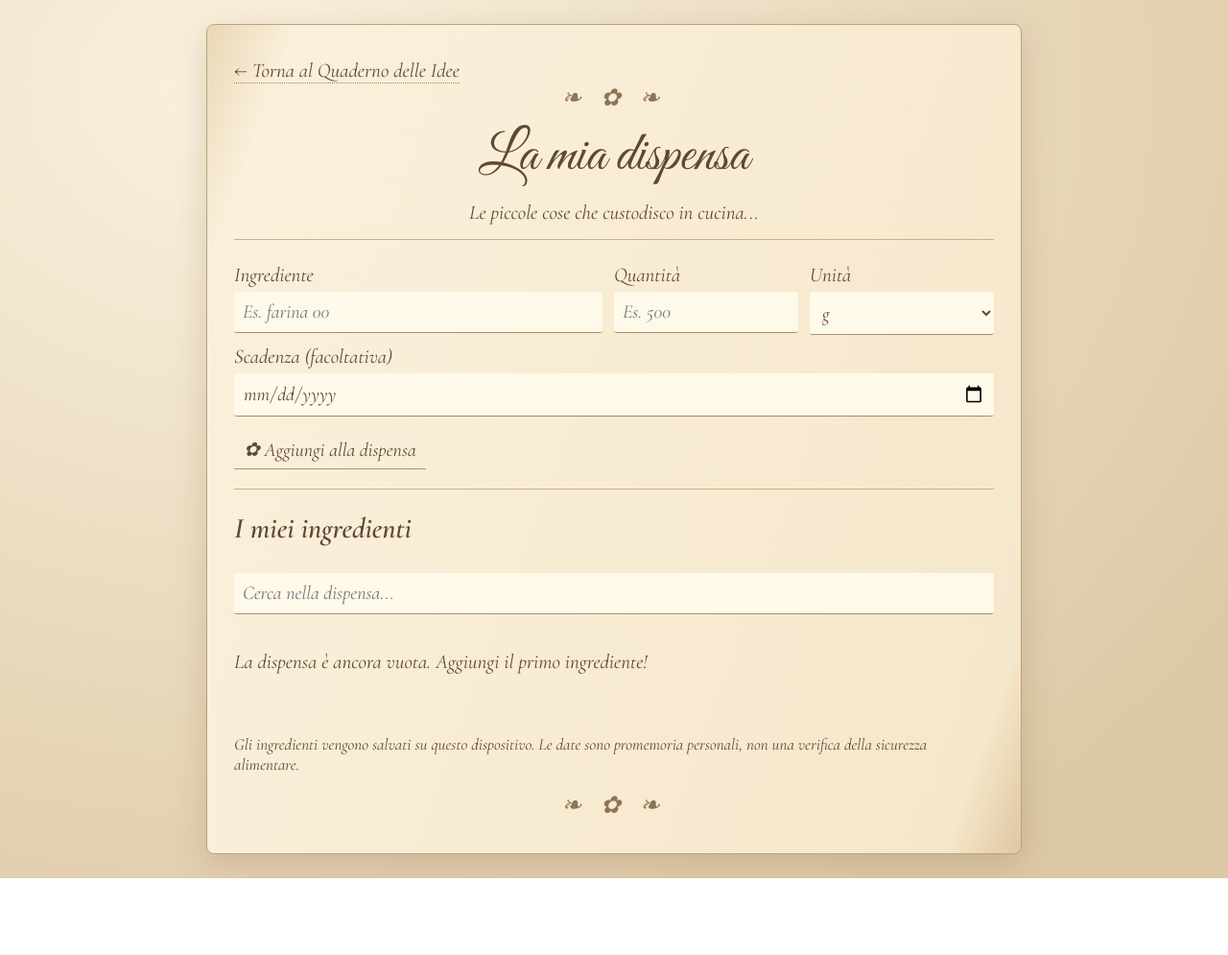
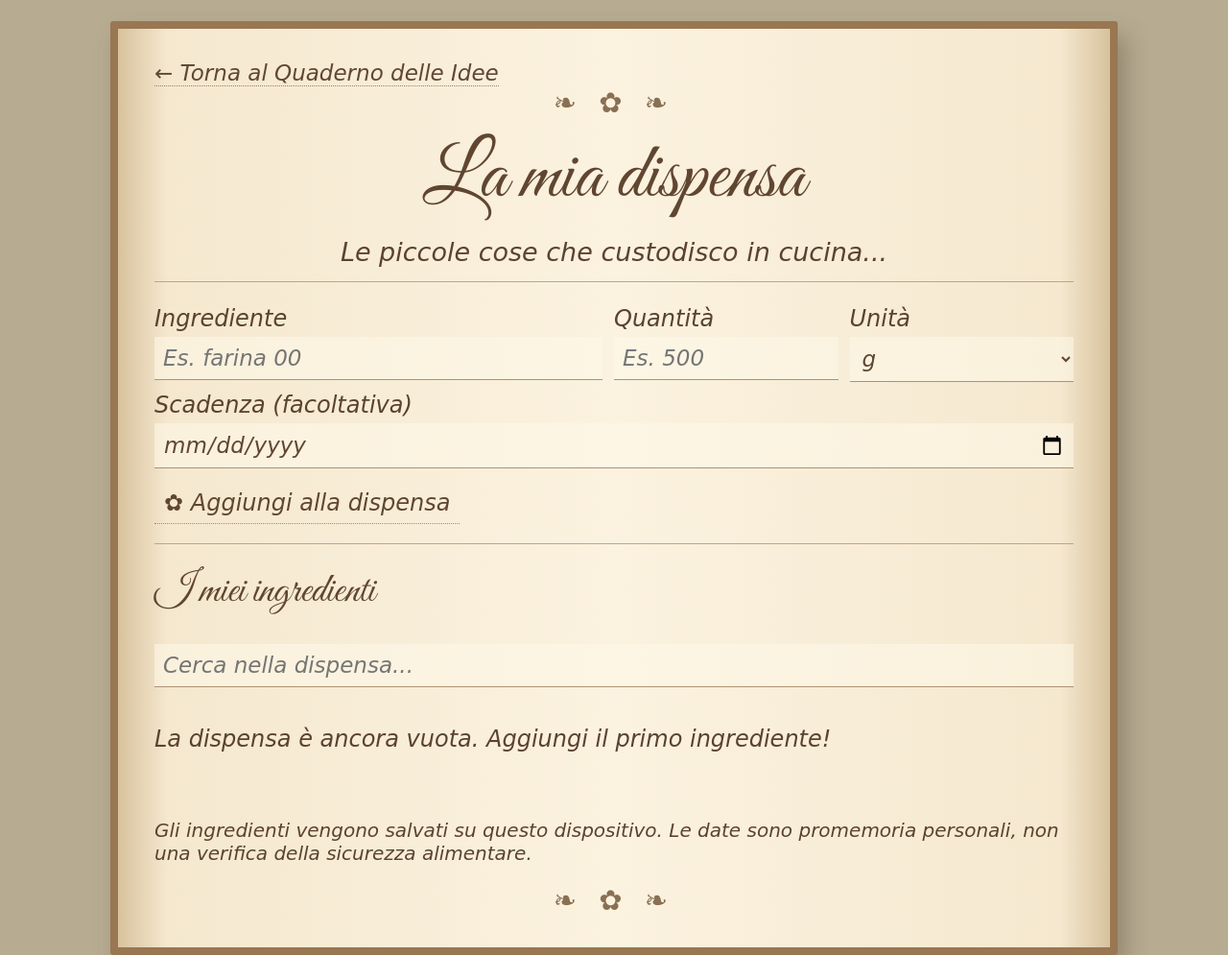
Before and after one commit to isasacco14-oss/il-quaderno-delle-idee, a plain HTML site: page anteprima/dispensa-vintage.html in a window 1280 px wide. Shown: the top 995 px of the page at 96% size. Before the commit the page ends 915 px from the top, so only its background shows below. Drawn offline with nearby package versions, Linux system fonts and the light colour scheme.

Commit message:
Update dispensa-vintage.html

```diff
--- a/anteprima/dispensa-vintage.html
+++ b/anteprima/dispensa-vintage.html
@@ -37,6 +37,27 @@ form{border-top:1px solid #cbb28c;border-bottom:1px solid #cbb28c;padding:14px 0
 .note{font-size:17px}
 #status{min-height:25px}
 @media(max-width:600px){main{margin:8px;padding:20px 14px}h1{font-size:46px}.fields{grid-template-columns:1fr 1fr}.fields>div:first-child{grid-column:1/-1}.item{align-items:flex-start;flex-direction:column}}
+
+/* Stile botanico coordinato al Quaderno delle Idee */
+@import url('https://fonts.googleapis.com/css2?family=Caveat:wght@400;500;600;700&display=swap');
+body{background:#b7ac92;color:#5b4230;font-family:'Caveat','Segoe Print',cursive;font-size:24px}
+main{max-width:1050px;margin:22px auto;padding:32px 38px;border:8px solid #987752;border-radius:3px;background:linear-gradient(90deg,#d8c29d 0%,#f5e8cf 5%,#fbf2df 50%,#f5e8cf 95%,#d8c29d 100%);box-shadow:9px 15px 25px #48332250}
+h1,h2{font-family:'Great Vibes',cursive;font-style:normal;font-weight:400;color:#604631}
+h1{font-size:clamp(54px,8vw,82px)}
+h2{font-size:43px}
+.subtitle{font-size:27px}
+.decoration{color:#887054;font-size:29px}
+.back{font-size:23px;text-decoration:none}
+input,select,button{font-family:'Caveat',cursive;font-size:23px;color:#604631}
+input,select{background:rgba(255,249,234,.55);border:0;border-bottom:1px solid #ad9272;border-radius:0}
+button{background:transparent;border:0;border-bottom:1px dotted #a58b6b;border-radius:0;font-size:24px}
+button:hover{background:rgba(213,189,150,.2)}
+form{border-color:#bfa584}
+.item{border-bottom:1px dotted #bfa584}
+.item strong{font-family:'Caveat',cursive;font-size:30px}
+.item small,.note{font-size:20px}
+.warning{color:#944d38}
+@media(max-width:600px){main{margin:8px;padding:23px 16px;border-width:5px}h1{font-size:57px}.fields{grid-template-columns:1fr 1fr}}
 </style>
 </head>
 <body>
```
